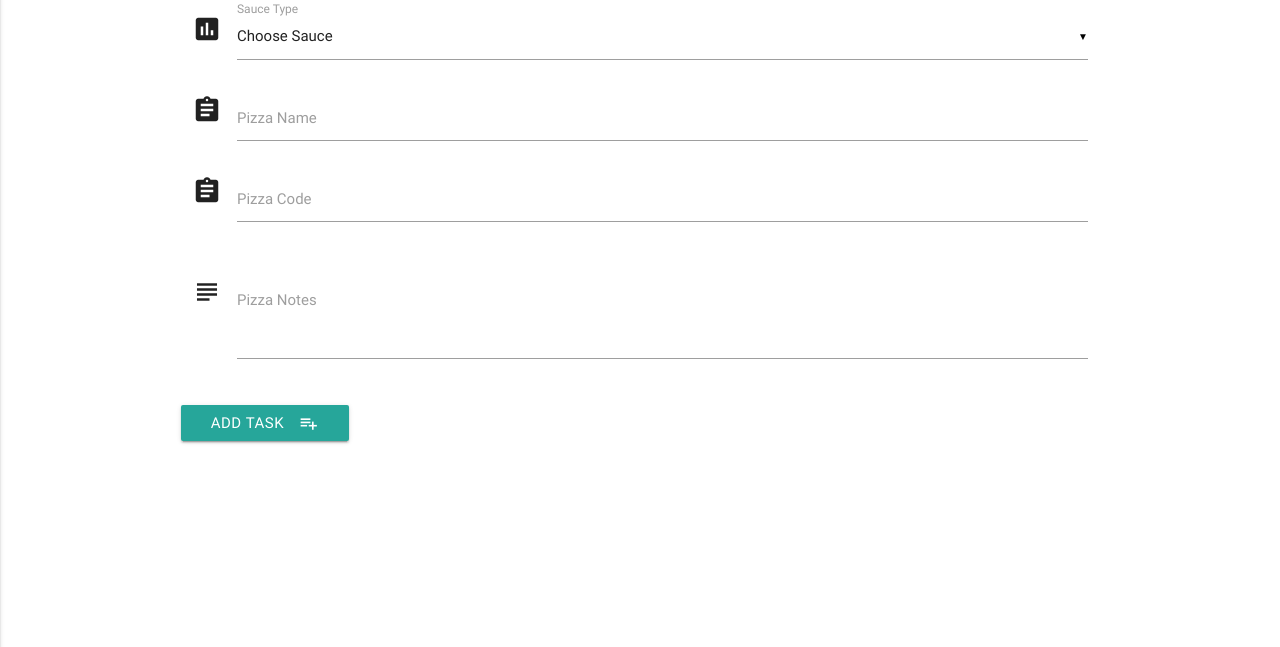
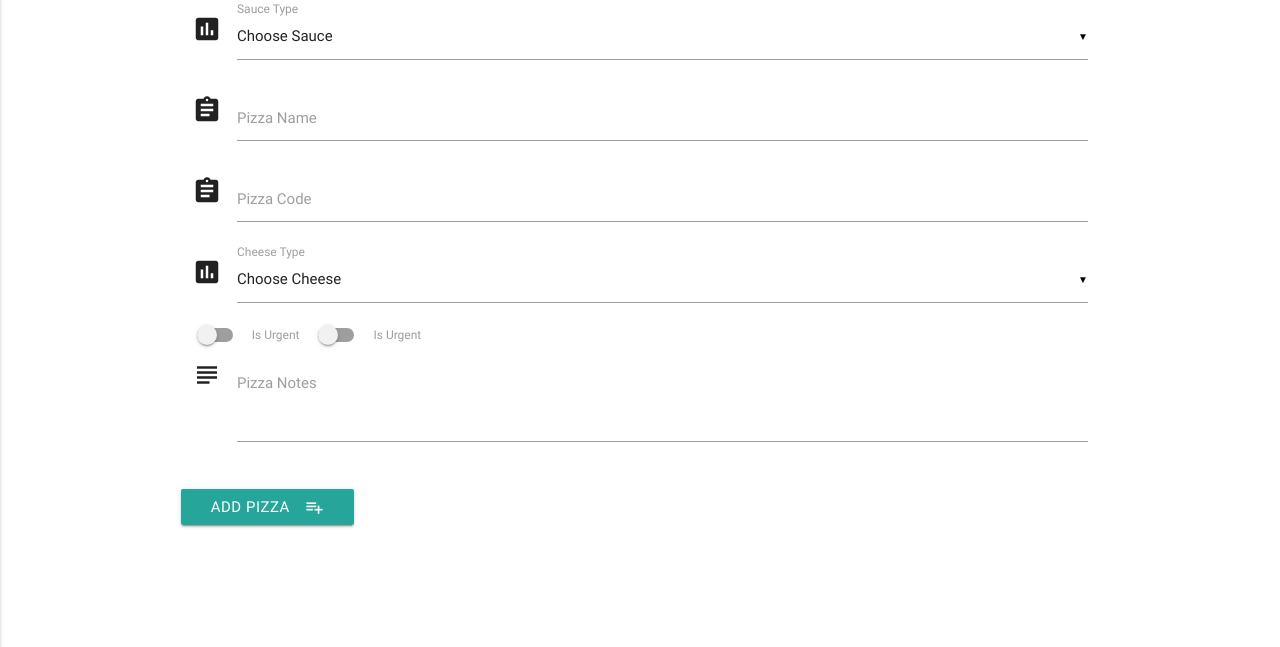
Before and after one commit to kennedydmb/pizza-database-project, a Flask app: template templates/addpizza.html in a window 1280 px wide. Shown: the part 153-800 px from the top of the page. Run offline with Flask 2, Linux system fonts and the light colour scheme; the template is opened without the code that fills it: most values are stand-ins (such as "Sample title", 1, 10 or a date in 2020); some libraries are stand-ins or nearby versions.

Commit message:
Added name, code and cheese selection. And changed some naming to be easier to follow

```diff
--- a/templates/addpizza.html
+++ b/templates/addpizza.html
@@ -3,36 +3,66 @@
 <div class="row">
     <form action="{{ url_for('insert_pizza') }}" method="POST" class="col s12">
         <div class="row">
+            <!-- Pulls list of available sauces from DB and allows user to choose from them -->
             <div class="input-field col s12">
                 <i class="material-icons prefix">poll</i>
-                <select id="ingredients" name="sauce_type">
+                <select id="sauce_type" name="sauce_type">
                   <option value="" disabled selected>Choose Sauce</option>
-                  {% for s in sauce.sauce %}
-                      <option value="{{s}}">{{s.capitalize()}}</option>
+                  {% for sauce in sauces.sauces %}
+                      <option value="{{sauce}}">{{sauce.capitalize()}}</option>
                   {% endfor %}
                 </select>
                 <label>Sauce Type</label>
+            </div>
+            <!-- Allows user to enter a name for the pizza -->
+            <div class="icon">
+                <i class="fas fa-pizza-slice circle blue"></i>
             </div>
             <div class="input-field col s12">
                 <i class="material-icons prefix">assignment</i>
                 <input id="pizza_name" name="pizza_name" type="text">
                 <label for="icon_prefix">Pizza Name</label>
             </div>
+            <!-- Allows user to enter a short code for the pizza -->
             <div class="input-field col s12">
                 <i class="material-icons prefix">assignment</i>
                 <input id="pizza_code" name="pizza_code" type="text">
                 <label for="icon_prefix">Pizza Code</label>
             </div>
-        </div>
-        <div class="row">
+            <!-- Displays list of available cheeses and allows user to choose from a list -->
+            <div class="input-field col s12">
+                <i class="material-icons prefix">poll</i>
+                <select id="cheese_type" name="cheese_type">
+                  <option value="" disabled selected>Choose Cheese</option>
+                  {% for cheese in cheeses.cheeses %}
+                      <option value="{{cheese}}">{{cheese.capitalize()}}</option>
+                  {% endfor %}
+                </select>
+                <label>Cheese Type</label>
+            </div>
+            <!-- Displays a checkbox field of all available toppings and allows user to choose pizza toppings -->
+            <div class="switch">
+                <label>
+                  <input id="toppings" name="toppings" type="checkbox" value="onions">
+                  <span class="lever"></span>
+                  Is Urgent
+                </label>
+                <label>
+                  <input id="toppings" name="toppings" type="checkbox" value="peppers">
+                  <span class="lever"></span>
+                  Is Urgent
+                </label>
+            </div>
+            <!-- Allows user to add any additional details for the pizza -->
             <div class="input-field col s12">
                 <i class="material-icons prefix">subject</i>
                 <textarea name="pizza_description" id="pizza_description" class="materialize-textarea"></textarea>
                 <label for="icon_telephone">Pizza Notes</label>
             </div>
         </div>
+        <!-- Button to submit form -->
         <div class="row">
-            <button class="btn waves-effect waves-light" type="submit" name="action">Add Task
+            <button class="btn waves-effect waves-light" type="submit" name="action">Add Pizza
                 <i class="material-icons right">playlist_add</i>
              </button>
         </div>
--- a/templates/base.html
+++ b/templates/base.html
@@ -4,14 +4,14 @@
 <head>
     <link href="https://fonts.googleapis.com/icon?family=Material+Icons" rel="stylesheet">
     <link rel="stylesheet" href="https://cdnjs.cloudflare.com/ajax/libs/materialize/0.100.2/css/materialize.min.css">
-    <link rel="stylesheet" href="{{url_for('static', filename='css/style.css')}}" type="text/css" />
+    <link rel="stylesheet" href="{{url_for('static', filename='css/style.css')}}" type="text/css" /><link href="https://stackpath.bootstrapcdn.com/font-awesome/4.7.0/css/font-awesome.min.css" rel="stylesheet" integrity="sha384-wvfXpqpZZVQGK6TAh5PVlGOfQNHSoD2xbE+QkPxCAFlNEevoEH3Sl0sibVcOQVnN" crossorigin="anonymous">
 </head>
 
 <body>
     <header>
         <nav>
             <div class="nav-wrapper">
-                <a href="{{url_for('get_pizzas')}}" class="brand-logo">Pizza Manager</a>
+                <a href="{{url_for('get_pizzas')}}" class="brand-logo"></i>Pizza Manager</a>
                 <a href="#" data-activates="mobile-demo" class="button-collapse"><i class="material-icons">menu</i></a>
                 <ul id="nav-mobile" class="right hide-on-med-and-down">
                     <li><a href="{{url_for('get_pizzas')}}">Pizzas</a></li>
```
Also changed, not shown: templates/pizzas.html (+5 -5 lines).
